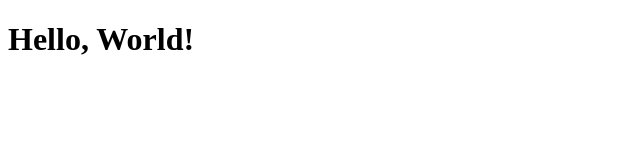
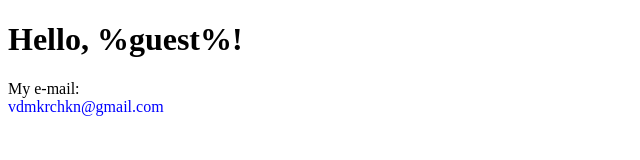
Before and after one commit to vdmkrchkn/vdmkrchkn.github.io, a plain HTML site: page index.html in a window 1280 px wide. Shown: the whole page, without its empty margins (0-640 px from the left). Drawn offline with Linux system fonts and the light colour scheme.

Commit message:
добавлен адрес e-mail.

```diff
--- a/index.html
+++ b/index.html
@@ -3,8 +3,10 @@
 <head>
     <meta charset="UTF-8">
     <title>Main</title>
+    <style>.blue-text{color: blue}</style>
 </head>
 <body>
-	<h1>Hello, World!</h1>
+	<h1>Hello, %guest%!</h1>
+    My e-mail: <div class="blue-text">vdmkrchkn@gmail.com</div>
 </body>
 </html>
```
